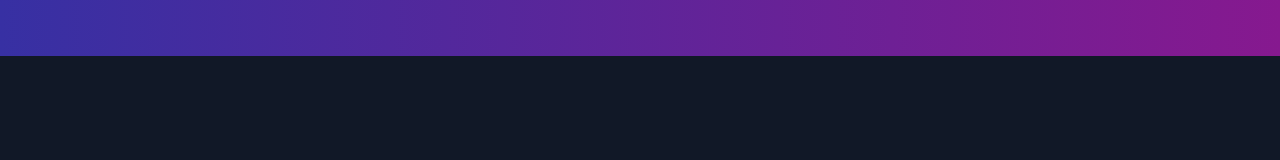
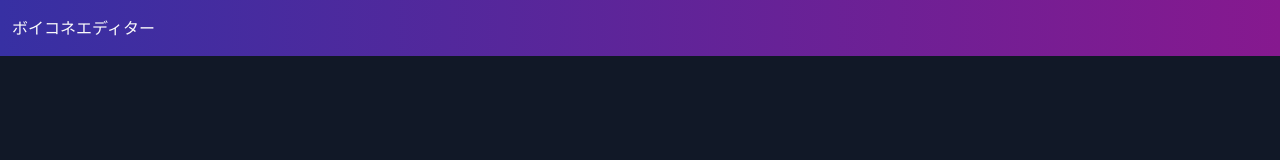
Before and after one commit to sniper-voice/boikone-editor, a React (Create React App) app: page / in a window 1280 px wide. Shown: the top 160 px of the page. Built offline with nearby package versions, Linux system fonts and the light colour scheme; what tailwindcss-writing-mode would draw is missing.

Commit message:
Add title

```diff
--- a/src/PreviewHeader.tsx
+++ b/src/PreviewHeader.tsx
@@ -2,6 +2,8 @@ import React from 'react'
 
 export function PreviewHeader() {
     return (
-        <div className="h-full bg-gradient-to-l from-fuchsia-800 to-indigo-800"></div>
+        <div className="h-full bg-gradient-to-l from-fuchsia-800 to-indigo-800 pl-3 flex items-center">
+            <h1>ボイコネエディター</h1>
+        </div>
     )
 }
```
Also changed, not shown: src/PreviewFooter.tsx (+6 -1 lines).
